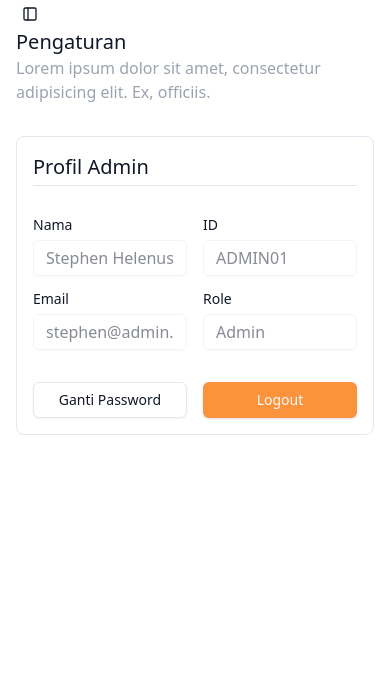
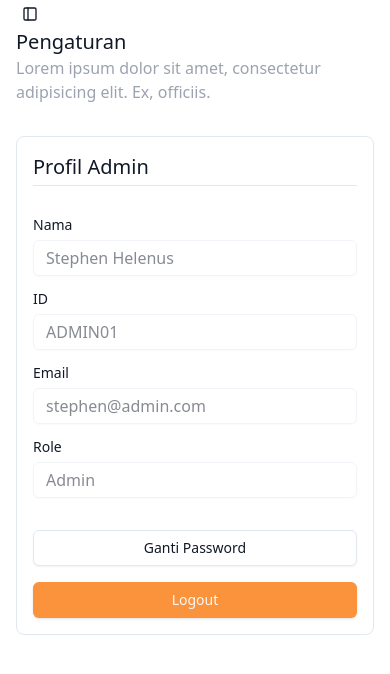
Before and after one commit to penhele/ppsu, a Next.js app: page /pengaturan in a window 390 px wide. Shown: the top 674 px of the page. Built offline with nearby package versions, Linux system fonts and the light colour scheme.

Commit message:
refactor: pengaturan page mobile media query

```diff
--- a/components/forms/pengaturan-form.tsx
+++ b/components/forms/pengaturan-form.tsx
@@ -12,7 +12,7 @@
       </div>
 
       <div className="flex flex-col gap-4">
-        <div className="grid grid-cols-2 gap-4">
+        <div className="grid sm:grid-cols-2 gap-4">
           <div className="flex flex-col gap-2">
             <Label>Nama</Label>
             <Input defaultValue={"Stephen Helenus"} disabled />
@@ -33,7 +33,7 @@
         </div>
       </div>
 
-      <div className="grid grid-cols-2 gap-4">
+      <div className="grid sm:grid-cols-2 gap-4">
         <Button variant={"outline"} className="hover:border-orange-500">
           Ganti Password
         </Button>
```
